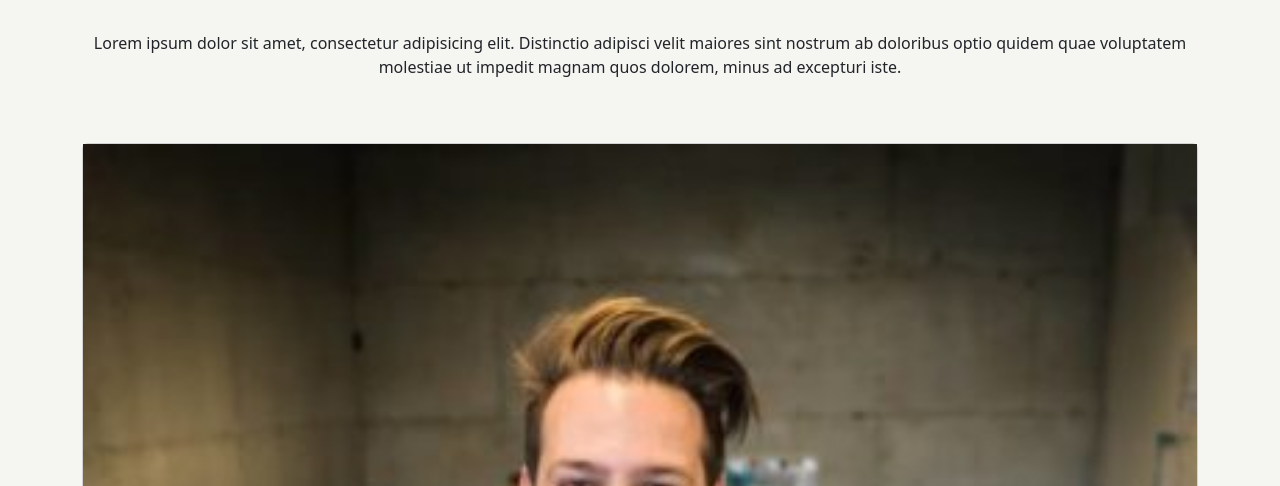
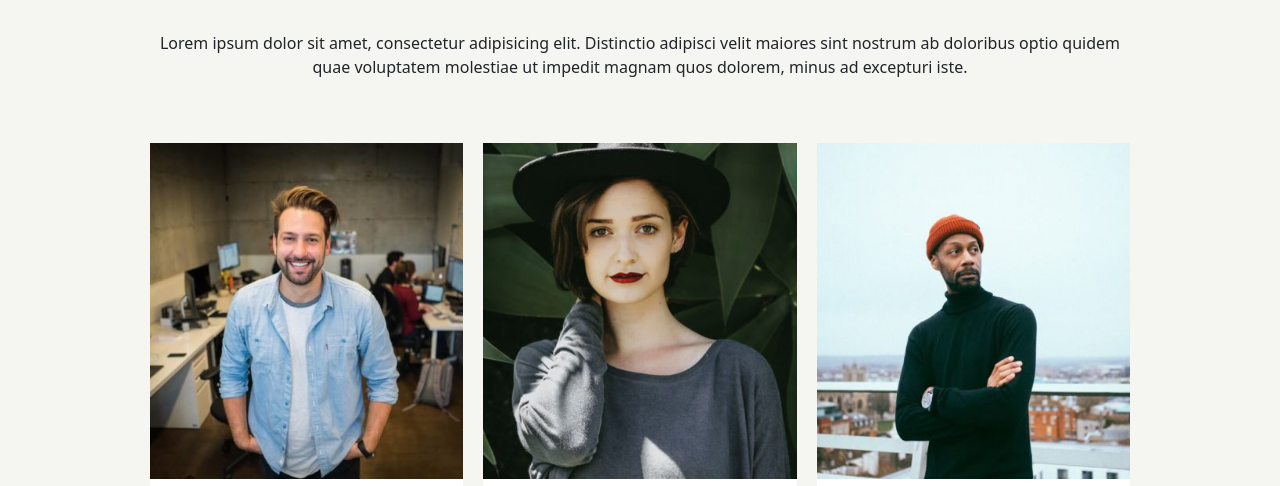
Before and after one commit to gluke0/js-our-team, a plain HTML site: page index.html in a window 1280 px wide. Shown: the part 94-580 px from the top of the page. Drawn offline with nearby package versions, Linux system fonts and the light colour scheme.

Commit message:
completo

```diff
--- a/assets/css/style.css
+++ b/assets/css/style.css
@@ -6,4 +6,21 @@
 
 body{
     background-color: rgb(245, 245, 241);
+    height: 100vh;
+    width: 100%;
 }
+
+main{
+    width: 80%;
+    margin: auto;
+}
+
+#members{
+    margin: auto;
+}
+
+.card{
+    width: calc(100% / 3 - 20px);
+    padding: 0;
+    border: none;
+}
--- a/assets/js/main.js
+++ b/assets/js/main.js
@@ -33,13 +33,15 @@ const team = [
 
 let members = document.querySelector('#members')
 
+// team.length per non avere ciclo infinito
 for (let i = 0; i < team.length; i++){
     let component = team[i];
     members.innerHTML +=
-    `<div class="card">
+
+    `<div class="card mb-5 pb-3">
         <img src="./assets/img/${team[i].image}" alt="">
         <div class="details">
-            <h2>${team[i].name}</h2>
+            <h2 class="mt-3">${team[i].name}</h2>
             <span>${team[i].role}</span>
         </div>
     </div>`;
--- a/index.html
+++ b/index.html
@@ -14,12 +14,14 @@
 </head>
 <body>
 
-    <div id="team" class="container text-center py-5">
-        <h1 class="text-uppercase mb-5 fs-4">Our team</h1>
-        <p>Lorem ipsum dolor sit amet, consectetur adipisicing elit. Distinctio adipisci velit maiores sint nostrum ab doloribus optio quidem quae voluptatem molestiae ut impedit magnam quos dolorem, minus ad excepturi iste.</p>
-    </div>
+    <main>
+        <div id="team" class="container text-center py-5">
+            <h1 class="text-uppercase mb-5 fs-4">Our team</h1>
+            <p>Lorem ipsum dolor sit amet, consectetur adipisicing elit. Distinctio adipisci velit maiores sint nostrum ab doloribus optio  quidem quae voluptatem molestiae ut impedit magnam quos dolorem, minus ad excepturi iste.</p>
+        </div>
 
-    <div id="members" class="container text-center"></div>
+        <div id="members" class="container text-center row justify-content-around"></div>
+    </main>
 
     <!-- link js -->
     <script src="./assets/js/main.js"></script>
```
